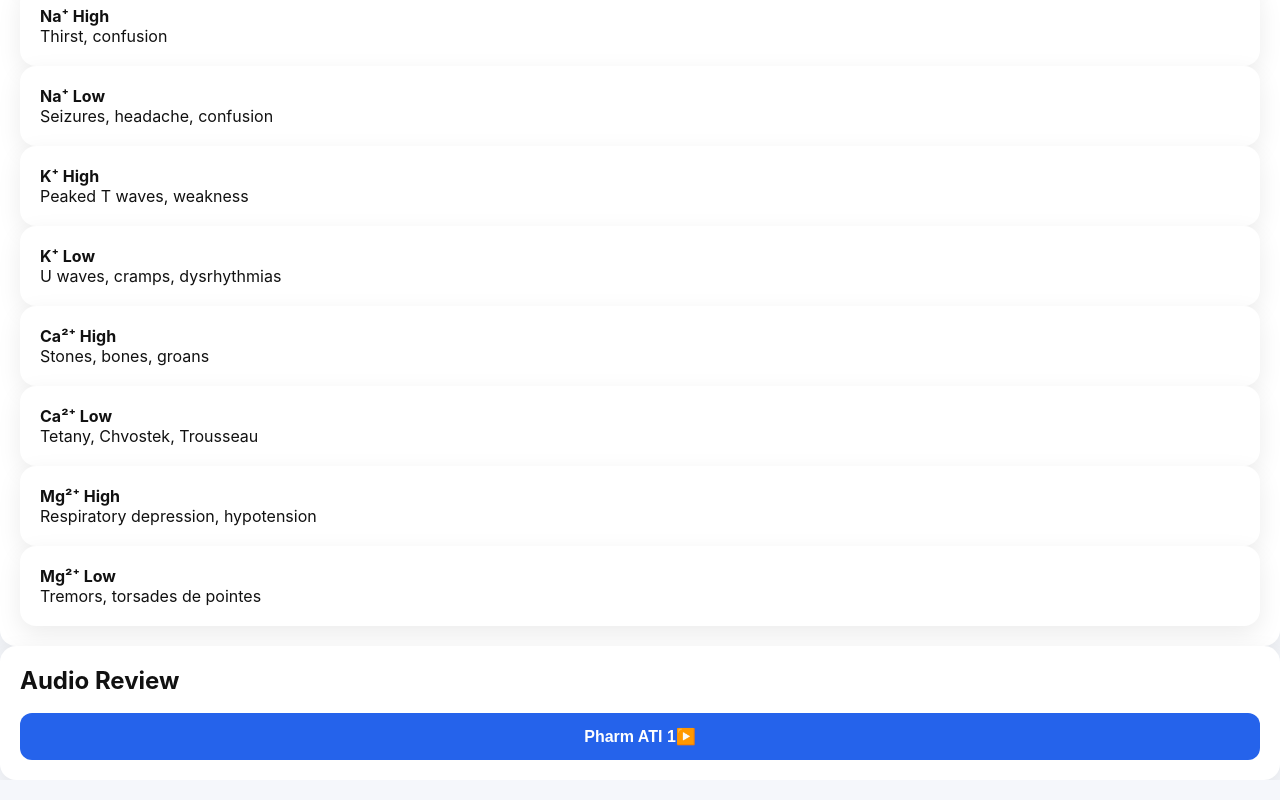
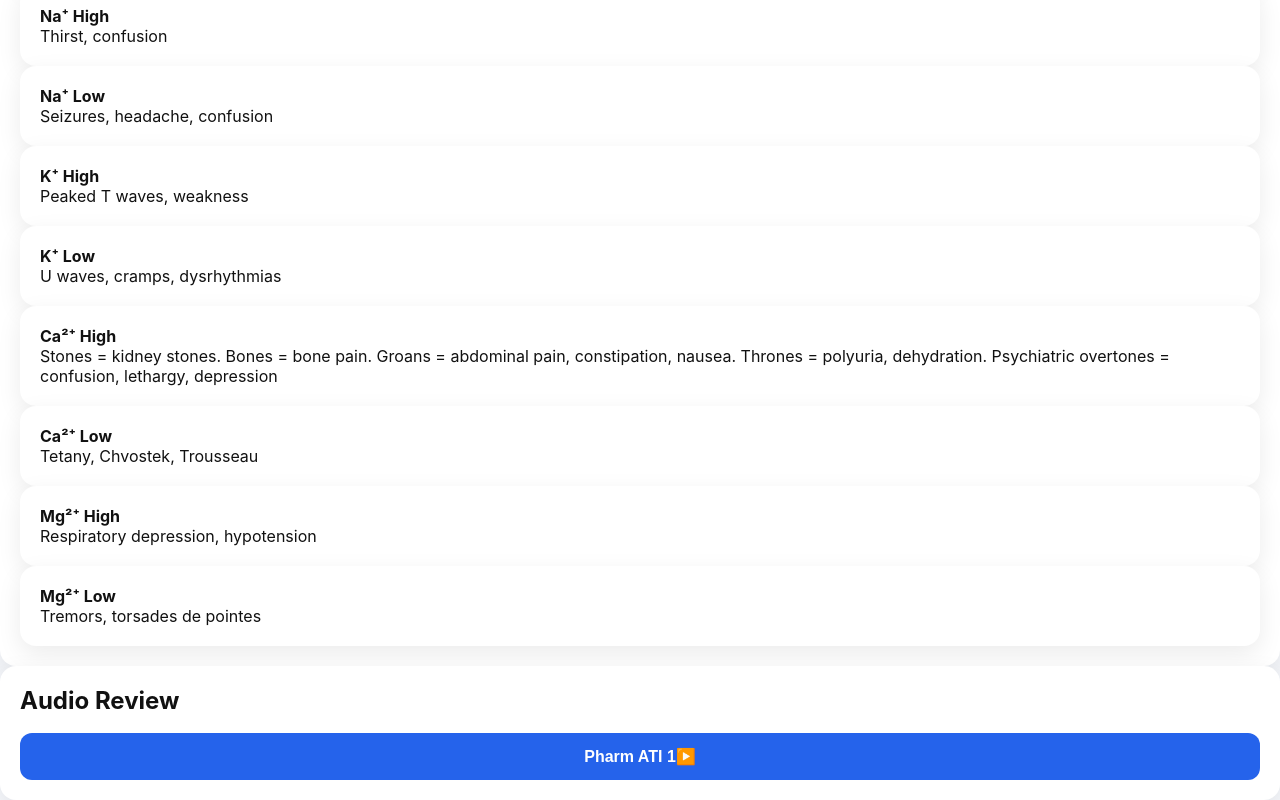
Before and after one commit to ehoover3/quiz-app, a React (Vite) app: page / in a window 1280 px wide. Shown: the part 1375-2175 px from the top of the page. Built offline with nearby package versions, Linux system fonts and the light colour scheme.

Commit message:
Update Notes.tsx

```diff
--- a/src/components/Notes.tsx
+++ b/src/components/Notes.tsx
@@ -114,7 +114,7 @@ export default function Notes() {
 
           <div className="card border border-gray-800 hover:border-black hover:shadow-md transition">
             <h4 className="font-semibold">Ca²⁺ High</h4>
-            <p className="text-sm">Stones, bones, groans</p>
+            <p className="text-sm">Stones = kidney stones. Bones = bone pain. Groans = abdominal pain, constipation, nausea. Thrones = polyuria, dehydration. Psychiatric overtones = confusion, lethargy, depression</p>
           </div>
 
           <div className="card border border-gray-800 hover:border-black hover:shadow-md transition">
```
